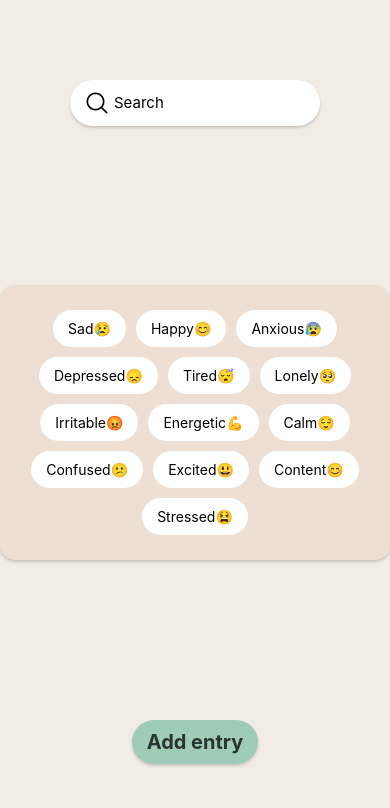
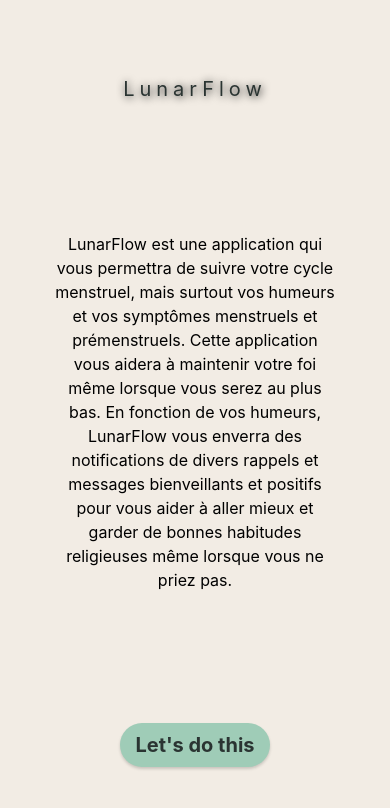
Before and after one commit to justhali/lunarFlow, a React Native app in the folder front/: screen / in a window 390 px wide. Shown: the top 808 px of the page. Built offline with nearby package versions, Linux system fonts and the light colour scheme; grey boxes are pictures that could not be loaded.

Commit message:
fix: bug in dashboard

```diff
--- a/front/App.js
+++ b/front/App.js
@@ -7,7 +7,7 @@ import LaunchScreen  from './src/components/screens/Generic/LaunchScreen';
 import RegisterScreen  from './src/components/screens/Users/RegisterScreen';
 import Login from './src/components/screens/Users/LoginScreen'
 import Dashboard from './src/components/screens/Generic/Dashboard';
-import BottomTabs from './src/components/common/BottomTabs';
+// import BottomTabs from './src/components/common/BottomTabs';
 import Mood from './src/components/screens/Moods/MoodList';
 
 const Stack = createNativeStackNavigator();
@@ -18,7 +18,7 @@ export default function App() {
   return (
       <NavigationContainer>
           <Stack.Navigator
-              initialRouteName="Mood"
+              initialRouteName="Launch"
               screenOptions={{ headerShown: false }}>
             <Stack.Screen name="Launch" component={LaunchScreen} />
             <Stack.Screen name="Register" component={RegisterScreen} />
--- a/front/src/components/screens/Generic/Dashboard.js
+++ b/front/src/components/screens/Generic/Dashboard.js
@@ -1,14 +1,14 @@
 import { StyleSheet, Text, View } from 'react-native'
 import { SafeAreaView } from 'react-native-safe-area-context';
 import React from 'react'
-import BottomTabs from '../../common/BottomTabs'
+// import BottomTabs from '../../common/BottomTabs'
 
 const Dashboard = () => {
   return (
     <SafeAreaView>
       <View>
         <Text>Dashboard</Text>
-        <BottomTabs />
+        {/* <BottomTabs /> */}
       </View>
     </SafeAreaView>
   )
```
